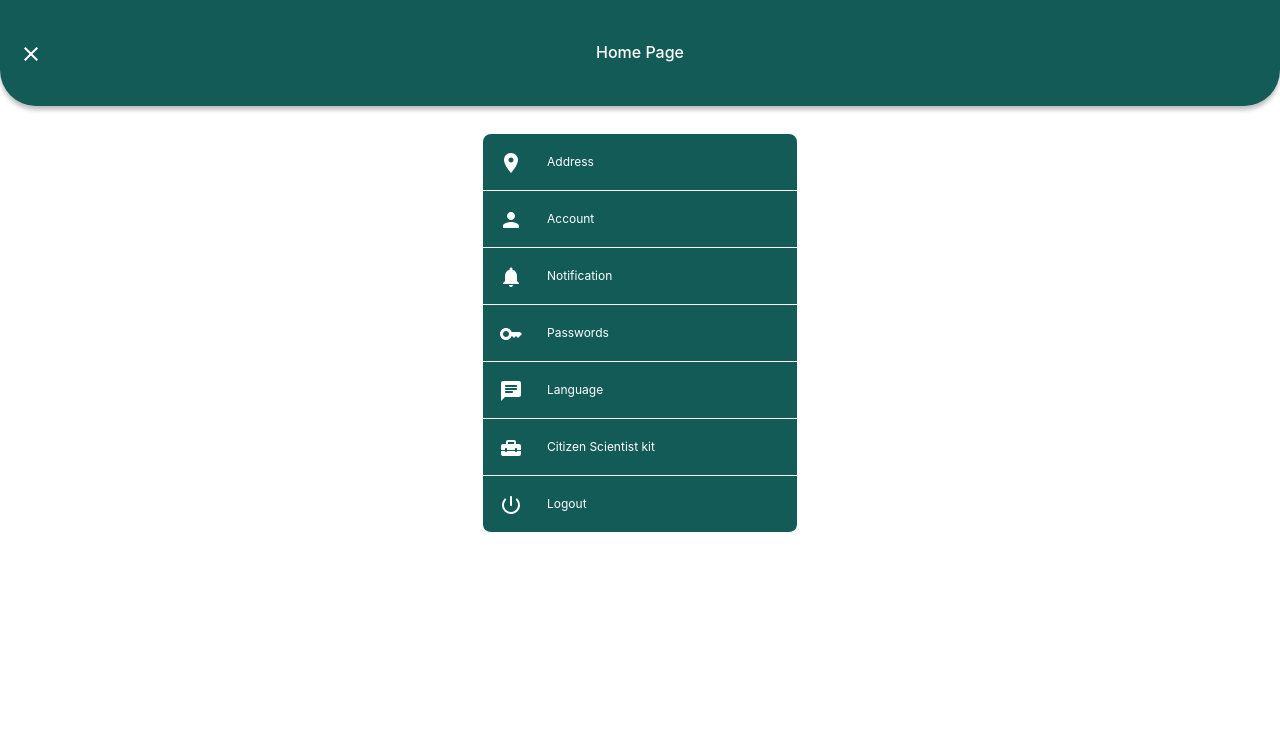
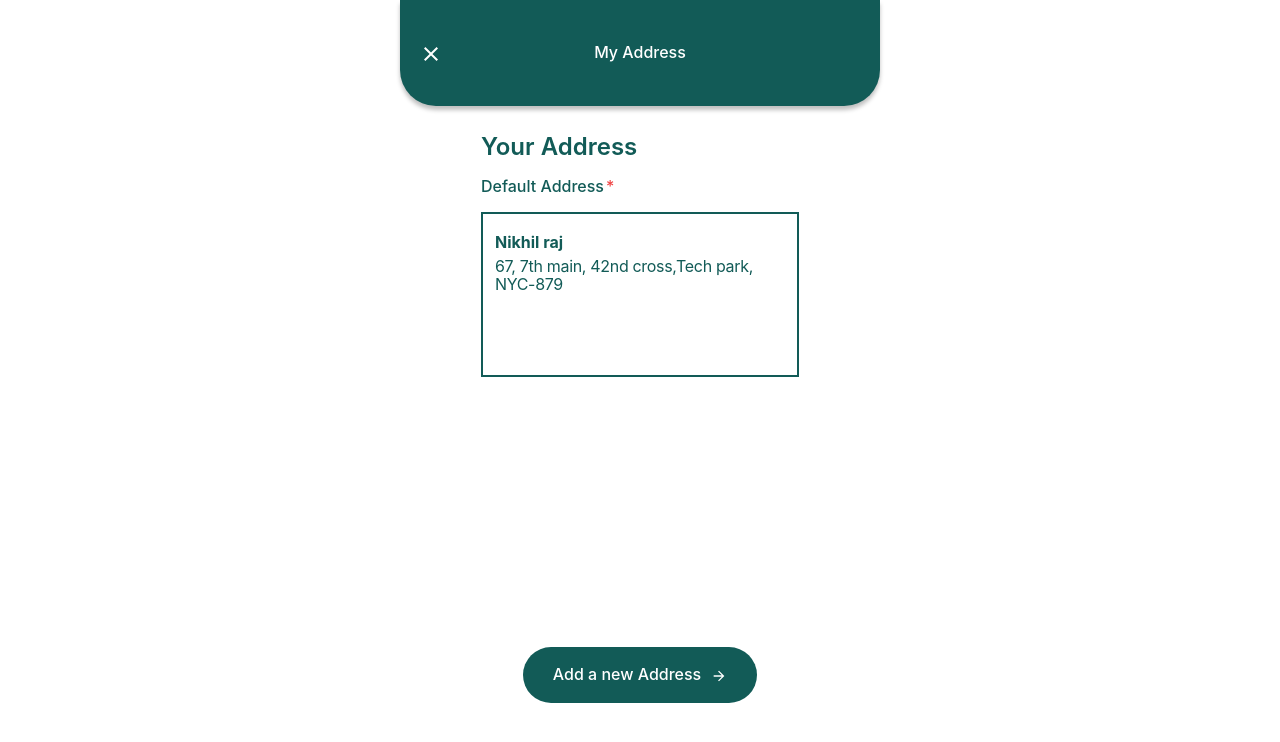
Before and after one commit to Nikhil26062000/qrscan, a React (Create React App) app: page / in a window 1280 px wide. Shown: the top 742 px of the page. Built offline with nearby package versions, Linux system fonts and the light colour scheme.

Commit message:
Deafualt address

```diff
--- /dev/null
+++ b/src/Default_Address.js
@@ -0,0 +1,74 @@
+import React, { useState } from "react";
+
+import ArrowForwardIcon from '@mui/icons-material/ArrowForward';
+import Top_Header from "./components/Top_Header";
+
+const Default_Address = () => {
+  const [focusedInput, setFocusedInput] = useState(null);
+  const [address, setAddress] = useState(
+    `67, 7th main, 42nd cross,Tech park, NYC-879`
+  );
+
+  return (
+    <div className="w-[480px] mx-auto">
+      <Top_Header title="My Address" />
+
+      <section className=" w-[318px] h-[569px] mx-auto mt-[28px] flex flex-col gap-[328px]">
+        <section className="w-[318px] h-[185px] flex flex-col gap-[18px] ">
+          <p className="font-[600] text-[24px] leading-[26.4px] text-[#125B57]">
+            Your Address
+          </p>
+          <p className="font-inter font-[500] text-[16px] leading-[16px] text-[#125B57]">
+            Default Address<span className="text-red-500 pl-[2px]">*</span>
+          </p>
+
+          <div className={`w-[318px] border-2 border-[#125B57] p-[12px] `}>
+            <p className="text-[16px] leading-[16px] tracking-[-2%] font-[700] text-[#125B57] py-2">
+              Nikhil raj
+            </p>
+            <textarea
+              required
+              id="address"
+              name="address"
+              onFocus={() => setFocusedInput("address")}
+              onBlur={() => setFocusedInput(null)}
+              className={`w-full`}
+              style={{
+                boxSizing: "border-box",
+                outline: focusedInput === "address" ? "none" : "",
+
+                borderRadius: "2px",
+                background: "white",
+                color: "#125B57",
+                fontWeight: 400,
+                fontSize: "16px",
+                lineHeight: "17.6px",
+                letterSpacing: "-0.02em",
+                textAlign: "left",
+                whiteSpace: "pre-wrap",
+                resize: "none",
+                height: "99px",
+              }}
+              value={address}
+              onChange={(e) => setAddress(e.target.value)}
+            />
+          </div>
+        </section>
+
+        <section className=" flex justify-center items-center">
+          <button
+            className="font-inter  h-[56px] bg-[#125B57] text-white font-[500] text-[16px] leading-[19.36px] text-center rounded-[40px] pt-[10px] pr-[30px] pb-[10px] pl-[30px]"
+
+          >
+            Add a new Address
+            <span className="pl-[10px]"><ArrowForwardIcon className="!text-[16px]"/></span>
+
+          </button>
+
+        </section>
+      </section>
+    </div>
+  );
+};
+
+export default Default_Address;
--- a/src/index.js
+++ b/src/index.js
@@ -6,6 +6,7 @@ import Test from './Test'
 import reportWebVitals from './reportWebVitals';
 import CitizenScientistKit from './CitizenScientistKit';
 import Dashboard from './Dashboard';
+import Default_Address from './Default_Address';
 
 const root = ReactDOM.createRoot(document.getElementById('root'));
 root.render(
@@ -13,7 +14,8 @@ root.render(
     {/* <App /> */}
     {/* <Test/> */}
   {/* <CitizenScientistKit/> */}
-  <Dashboard/>
+  {/* <Dashboard/> */}
+  <Default_Address/>
   </React.StrictMode>
 );
 
```
